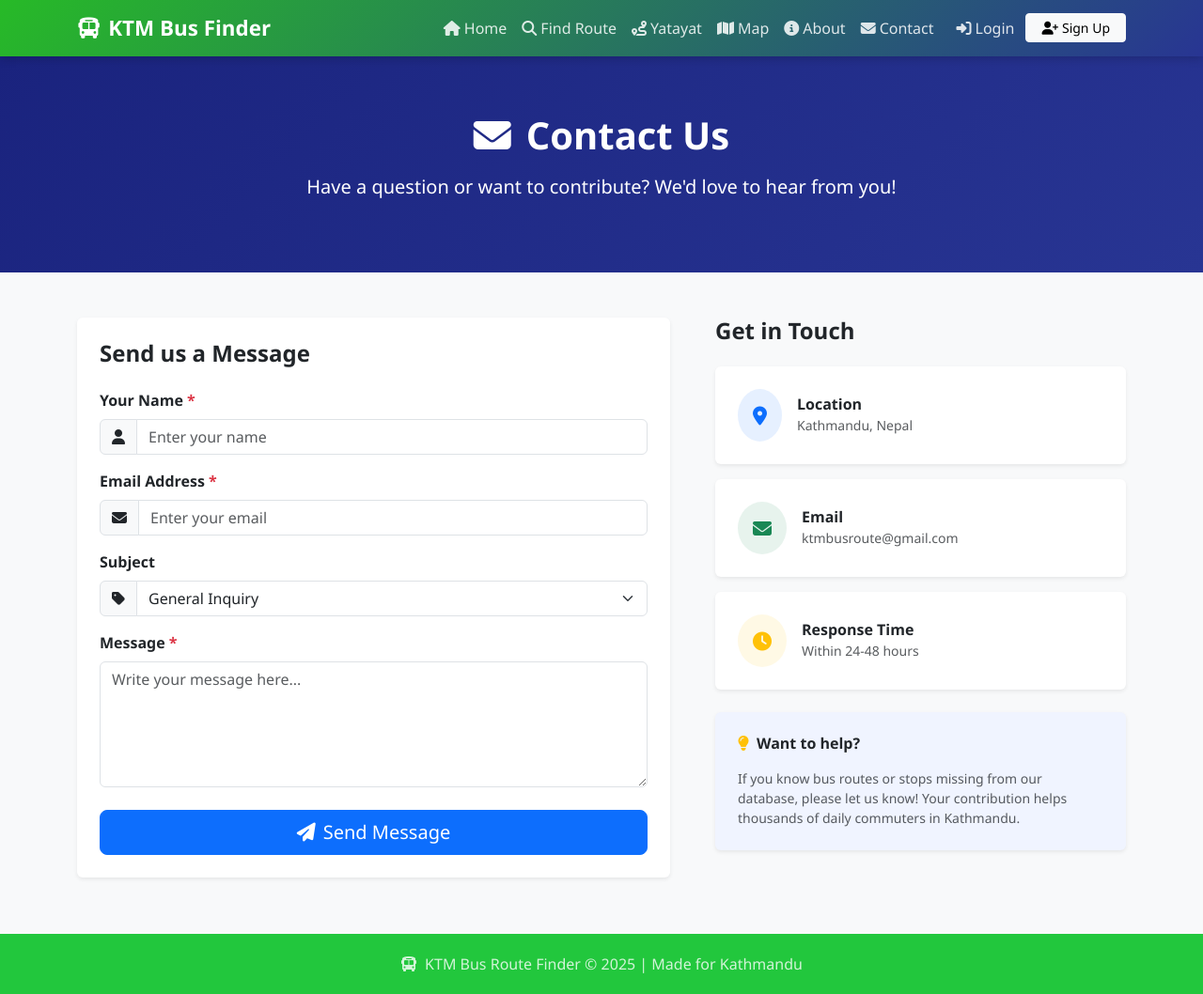
After one commit to purnimapant77/ktm_bus_route, a Django app: page /contact/ in a window 1280 px wide. The commit adds this page. Shown: the whole page at 94% size. Run offline with Django 5.2, Linux system fonts and the light colour scheme.

Commit message:
Add about, contact, stops pages and fix home page

```diff
--- a/bus/templates/bus/base.html
+++ b/bus/templates/bus/base.html
@@ -59,6 +59,12 @@
     <li class="nav-item">
         <a class="nav-link" href="{% url 'map_view' %}"><i class="fas fa-map me-1"></i>Map</a>
     </li>
+    <li class="nav-item">
+    <a class="nav-link" href="{% url 'about' %}"><i class="fas fa-info-circle me-1"></i>About</a>
+</li>
+<li class="nav-item">
+    <a class="nav-link" href="{% url 'contact' %}"><i class="fas fa-envelope me-1"></i>Contact</a>
+</li>
 
     {% if user.is_authenticated %}
     <li class="nav-item dropdown ms-2">
--- /dev/null
+++ b/bus/templates/bus/contact.html
@@ -0,0 +1,113 @@
+{% extends 'bus/base.html' %}
+{% block title %}Contact - KTM Bus Finder{% endblock %}
+
+{% block content %}
+<div style="background: linear-gradient(135deg, #1a237e, #283593); color: white; padding: 60px 0;">
+    <div class="container text-center">
+        <h1 class="fw-bold mb-3"><i class="fas fa-envelope me-3"></i>Contact Us</h1>
+        <p class="lead">Have a question or want to contribute? We'd love to hear from you!</p>
+    </div>
+</div>
+
+<div class="container mt-5">
+    <div class="row g-5">
+        <div class="col-md-7">
+            <div class="card border-0 shadow-sm p-4">
+                <h4 class="fw-bold mb-4">Send us a Message</h4>
+
+                {% if messages %}
+                    {% for message in messages %}
+                    <div class="alert alert-{{ message.tags }} alert-dismissible fade show">
+                        {{ message }}
+                        <button type="button" class="btn-close" data-bs-dismiss="alert"></button>
+                    </div>
+                    {% endfor %}
+                {% endif %}
+
+                <form method="POST">
+                    {% csrf_token %}
+                    <div class="mb-3">
+                        <label class="form-label fw-bold">Your Name <span class="text-danger">*</span></label>
+                        <div class="input-group">
+                            <span class="input-group-text"><i class="fas fa-user"></i></span>
+                            <input type="text" name="name" class="form-control" placeholder="Enter your name" required
+                                {% if user.is_authenticated %}value="{{ user.username }}"{% endif %}>
+                        </div>
+                    </div>
+                    <div class="mb-3">
+                        <label class="form-label fw-bold">Email Address <span class="text-danger">*</span></label>
+                        <div class="input-group">
+                            <span class="input-group-text"><i class="fas fa-envelope"></i></span>
+                            <input type="email" name="email" class="form-control" placeholder="Enter your email" required
+                                {% if user.is_authenticated %}value="{{ user.email }}"{% endif %}>
+                        </div>
+                    </div>
+                    <div class="mb-3">
+                        <label class="form-label fw-bold">Subject</label>
+                        <div class="input-group">
+                            <span class="input-group-text"><i class="fas fa-tag"></i></span>
+                            <select name="subject" class="form-select">
+                                <option value="general">General Inquiry</option>
+                                <option value="route">Missing Route / Stop</option>
+                                <option value="wrong">Wrong Information</option>
+                                <option value="suggestion">Suggestion</option>
+                                <option value="other">Other</option>
+                            </select>
+                        </div>
+                    </div>
+                    <div class="mb-4">
+                        <label class="form-label fw-bold">Message <span class="text-danger">*</span></label>
+                        <textarea name="message" class="form-control" rows="5"
+                            placeholder="Write your message here..." required></textarea>
+                    </div>
+                    <button type="submit" class="btn btn-primary btn-lg w-100">
+                        <i class="fas fa-paper-plane me-2"></i>Send Message
+                    </button>
+                </form>
+            </div>
+        </div>
+
+        <div class="col-md-5">
+            <h4 class="fw-bold mb-4">Get in Touch</h4>
+            <div class="card border-0 shadow-sm p-4 mb-3">
+                <div class="d-flex align-items-center">
+                    <div class="rounded-circle bg-primary bg-opacity-10 p-3 me-3">
+                        <i class="fas fa-map-marker-alt text-primary fa-lg"></i>
+                    </div>
+                    <div>
+                        <h6 class="fw-bold mb-0">Location</h6>
+                        <small class="text-muted">Kathmandu, Nepal</small>
+                    </div>
+                </div>
+            </div>
+            <div class="card border-0 shadow-sm p-4 mb-3">
+                <div class="d-flex align-items-center">
+                    <div class="rounded-circle bg-success bg-opacity-10 p-3 me-3">
+                        <i class="fas fa-envelope text-success fa-lg"></i>
+                    </div>
+                    <div>
+                        <h6 class="fw-bold mb-0">Email</h6>
+                        <small class="text-muted">ktmbusroute@gmail.com</small>
+                    </div>
+                </div>
+            </div>
+            <div class="card border-0 shadow-sm p-4 mb-4">
+                <div class="d-flex align-items-center">
+                    <div class="rounded-circle bg-warning bg-opacity-10 p-3 me-3">
+                        <i class="fas fa-clock text-warning fa-lg"></i>
+                    </div>
+                    <div>
+                        <h6 class="fw-bold mb-0">Response Time</h6>
+                        <small class="text-muted">Within 24-48 hours</small>
+                    </div>
+                </div>
+            </div>
+
+            <div class="card border-0 shadow-sm p-4" style="background:#f0f4ff;">
+                <h6 class="fw-bold mb-3"><i class="fas fa-lightbulb me-2 text-warning"></i>Want to help?</h6>
+                <p class="text-muted small mb-0">If you know bus routes or stops missing from our database, please let us know! Your contribution helps thousands of daily commuters in Kathmandu.</p>
+            </div>
+        </div>
+    </div>
+</div>
+{% endblock %}
--- a/bus/templates/bus/home.html
+++ b/bus/templates/bus/home.html
@@ -38,7 +38,7 @@
                 <i class="fas fa-map-marker-alt fa-3x text-danger mb-3"></i>
                 <h5>{{ stops.count }} Stops</h5>
                 <p class="text-muted">Covering major stops across Kathmandu valley</p>
-                <a href="{% url 'search_route' %}" class="btn btn-danger mt-auto">Explore</a>
+                <a href="{% url 'stops_list' %}" class="btn btn-danger mt-auto">View Stops</a>
             </div>
         </div>
     </div>
--- a/bus/urls.py
+++ b/bus/urls.py
@@ -6,4 +6,7 @@ urlpatterns = [
     path('search/', views.search_route, name='search_route'),
     path('yatayat/', views.yatayat_routes, name='yatayat_routes'),
     path('map/', views.map_view, name='map_view'),
+    path('about/', views.about_view, name='about'),
+    path('contact/', views.contact_view, name='contact'),
+    path('stops/', views.stops_list, name='stops_list'),
 ]
--- a/bus/views.py
+++ b/bus/views.py
@@ -158,3 +158,23 @@ def map_view(request):
         'stops_json': json.dumps(stops_data),
         'routes_json': json.dumps(routes_data),
     })
+
+def about_view(request):
+    return render(request, 'bus/about.html')
+
+
+def contact_view(request):
+    if request.method == 'POST':
+        name = request.POST.get('name')
+        email = request.POST.get('email')
+        message = request.POST.get('message')
+        # For now just show success message
+        # Later we can add email sending
+        from django.contrib import messages
+        messages.success(request, f'Thank you {name}! Your message has been received. We will get back to you soon.')
+        return redirect('contact')
+    return render(request, 'bus/contact.html')
+
+def stops_list(request):
+    stops = Stop.objects.all().order_by('name')
+    return render(request, 'bus/stops.html', {'stops': stops})
```
Also changed, not shown: bus/templates/bus/about.html (added, +84 -0 lines), bus/templates/bus/stops.html (added, +30 -0 lines).
